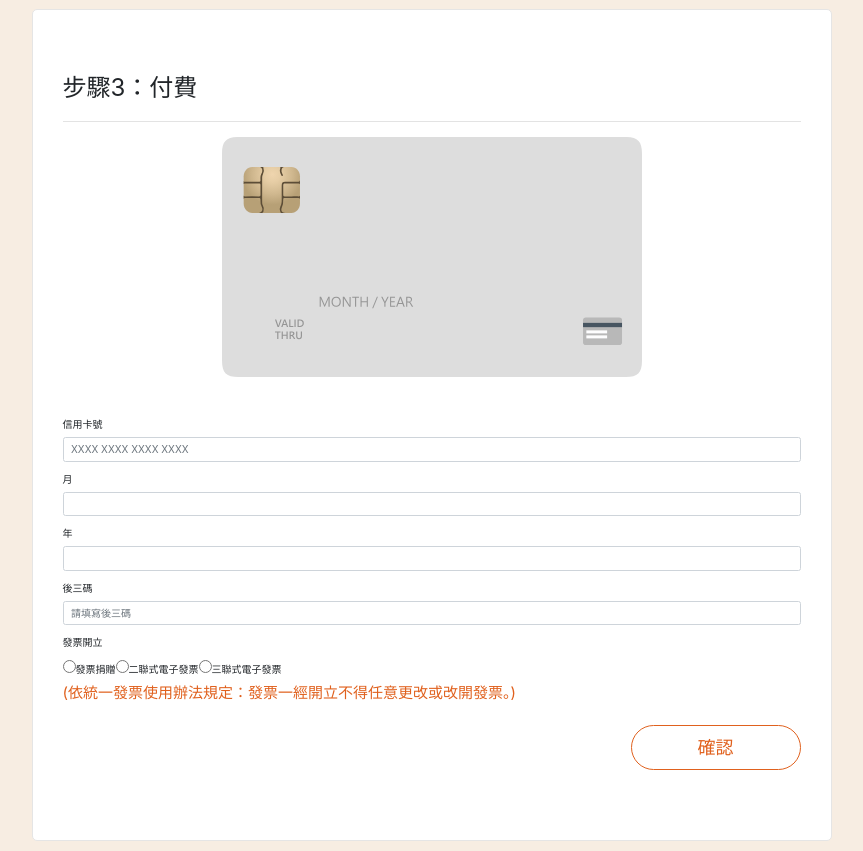
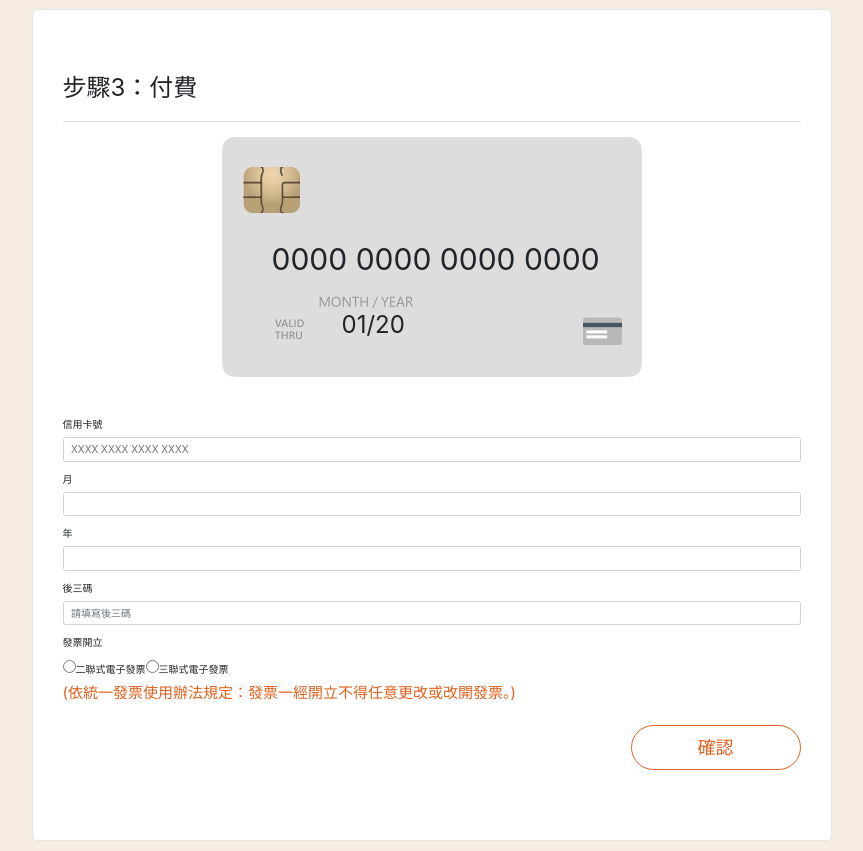
Before and after one commit to as2million/group_c, a React (Create React App) app: page / in a window 1280 px wide. Shown: the part 1842-2693 px from the top of the page, without its empty margins (26-889 px from the left). Built offline with nearby package versions, Linux system fonts and the light colour scheme.

Commit message:
cart-1026進度

```diff
--- /dev/null
+++ b/src/Cha/Components/Cha-Cart-Step-Card-Step1/ChaCartStepCardStep1.js
@@ -0,0 +1,41 @@
+import React, { useState, useEffect } from 'react'
+import ChaOrder from 'Cha/Components/Cha-Order/ChaOrder'
+import './ChaCartStepCardStep1.scss'
+
+function ChaCartStepCardStep1(props) {
+  return (
+    <>
+      <div className="main-card main-card-step1">
+        <div className="step-header">步驟1：餐點明細</div>
+        <ChaOrder />
+        <ChaOrder />
+        <ChaOrder />
+        <ChaOrder />
+        <ChaOrder />
+        <ChaOrder />
+        <ChaOrder />
+        <ChaOrder />
+        <ChaOrder />
+        <div className="horizontal-line"></div>
+        <div className="step1-total-price">
+          <div className="step1-total-price-word">小計</div>
+          <div className="step1-total-price-number">$1368</div>
+        </div>
+        {/* 確認按鈕 */}
+        <div className="step-check-btn-div">
+          <input type="button" value="確認" className="step-check-btn" />
+        </div>
+        <div className="horizontal-line"></div>
+        <div className="step1-promotion-header-div">
+          <div className="step1-promotion-header">你可能還想來點</div>
+        </div>
+        <div className="step1-promotion-row">
+          <div className="step1-promotion-picture"></div>
+          <div className="step1-promotion-picture"></div>
+          <div className="step1-promotion-picture"></div>
+        </div>
+      </div>
+    </>
+  )
+}
+export default ChaCartStepCardStep1
--- /dev/null
+++ b/src/Cha/Components/Cha-Cart-Step-Card-Step1/ChaCartStepCardStep1.scss
@@ -0,0 +1,84 @@
+
+  .main-card {
+    width: 800px;
+    border-radius: 5px;
+    border: 1px solid #e5e5e5;
+    background-color: #fff;
+    margin-right: 5px;
+    margin-bottom: 10px;
+    padding: 30px;
+    box-sizing: border-box;
+  }
+
+  .step-header {
+    font-size: 24px;
+    border-bottom: 1px solid #8585853a;
+    padding-top: 15px;
+    padding-bottom: 15px;
+    margin-top: 15px;
+    margin-bottom: 15px;
+  }
+
+  .step1-total-price {
+    display: flex;
+    justify-content: flex-end;
+    margin-top: 10px;
+  }
+  .step1-total-price-word {
+    font-size: 15px;
+    color: #858585;
+    margin-right: 5px;
+    margin-top: 10px;
+  }
+
+  .step1-total-price-number {
+    font-size: 36px;
+    color: #f48145;
+  }
+
+  .step-check-btn {
+    height: 45px;
+    width: 170px;
+    border-radius: 50px;
+    background-color: #fff;
+    border: solid 1px #e0611e;
+    outline: none;
+    color: #e0611e;
+    font-size: 18px;
+    &:hover {
+      background-color: #e0611e;
+      color: #fff;
+    }
+  }
+  .step-check-btn-div {
+    display: flex;
+    justify-content: flex-end;
+    margin-top: 20px;
+    margin-bottom: 40px;
+  }
+  .step1-promotion-header-div {
+    display: flex;
+    justify-content: center;
+    margin-top: 20px;
+    margin-bottom: 20px;
+    .step1-promotion-header {
+      color: #f48145;
+      font-size: 20px;
+      font-weight: 600;
+    }
+  }
+  .step1-promotion-row {
+    display: flex;
+    justify-content: center;
+    margin-bottom: 20px;
+  }
+  .step1-promotion-picture {
+    background-color: #faf;
+    width: 133px;
+    height: 133px;
+    margin: 0 20px 0 20px;
+  }
+
+  .horizontal-line {
+    border-bottom: 1px solid #8585853a;
+  }
--- a/src/Cha/Components/Cha-Cart-Submit-Card/ChaCartSubmitCard.scss
+++ b/src/Cha/Components/Cha-Cart-Submit-Card/ChaCartSubmitCard.scss
@@ -39,6 +39,7 @@
     color: #f48145;
     font-weight: 600;
     font-size: 36px;
+    margin-top: -10px;
   }
 
   .shopping-cart-btn {
@@ -59,8 +60,8 @@
   .shopping-cart-btn-div {
     display: flex;
     justify-content: center;
-    margin-top: 20px;
-    margin-bottom: 20px;
+    margin-top: 30px;
+    margin-bottom: 30px;
   }
 
   .horizontal-line{
--- a/src/Cha/Pages/Cha-Cart/ChaCart.js
+++ b/src/Cha/Pages/Cha-Cart/ChaCart.js
@@ -1,7 +1,10 @@
 import React, { useState, useEffect } from 'react'
+
 import ChaCartProgressBar from 'Cha/Components/Cha-Cart-ProgressBar/ChaCartProgressBar'
-import ChaOrder from 'Cha/Components/Cha-Order/ChaOrder'
+// import ChaOrder from 'Cha/Components/Cha-Order/ChaOrder'
 import ChaCartSubmitCard from 'Cha/Components/Cha-Cart-Submit-Card/ChaCartSubmitCard'
+import ChaCartStepCardStep1 from 'Cha/Components/Cha-Cart-Step-Card-Step1/ChaCartStepCardStep1'
+
 import ChaCreditCardFront from 'Cha/Pages/Cha-Cart/Images/Cha-Credit-Card-Front.svg'
 import ChaCreditCardBack from 'Cha/Pages/Cha-Cart/Images/Cha-Credit-Card-Back.svg'
 
@@ -15,36 +18,7 @@ function ChaCart(props) {
         {/* 訂單步驟欄，開始 */}
         <main>
           {/* 步驟一，開始 */}
-          <div className="main-card main-card-step1">
-            <div className="step-header">步驟1：餐點明細</div>
-            <ChaOrder />
-            <ChaOrder />
-            <ChaOrder />
-            <ChaOrder />
-            <ChaOrder />
-            <ChaOrder />
-            <ChaOrder />
-            <ChaOrder />
-            <ChaOrder />
-            <div className="horizontal-line"></div>
-            <div className="step1-total-price">
-              <div className="step1-total-price-word">小計</div>
-              <div className="step1-total-price-number">$1368</div>
-            </div>
-            {/* 確認按鈕 */}
-            <div className="step-check-btn-div">
-              <input type="button" value="確認" className="step-check-btn" />
-            </div>
-            <div className="horizontal-line"></div>
-            <div className="step1-promotion-header-div">
-              <div className="step1-promotion-header">你可能還想來點</div>
-            </div>
-            <div className="step1-promotion-row">
-              <div className="step1-promotion-picture"></div>
-              <div className="step1-promotion-picture"></div>
-              <div className="step1-promotion-picture"></div>
-            </div>
-          </div>
+          <ChaCartStepCardStep1 />
           {/* 步驟一，結束 */}
           {/* 步驟二，開始 */}
           <div className="main-card main-card-step2">
@@ -134,22 +108,44 @@ function ChaCart(props) {
           {/* 步驟三，開始 */}
           <div className="main-card main-card-step3">
             <div className="step-header">步驟3：付費</div>
+            {/* 信用卡圖片，開始 */}
             <div className="Cha-Credit-Card-div">
               <div className="Cha-Credit-Card-flip">
+                <div className="Cha-Credit-Card-all">
                   <img
                     src={ChaCreditCardFront}
                     // src={ChaCreditCardBack}
                     className="Cha-Credit-Card"
                     alt="ChaCreditCart"
                   ></img>
+                  <div className="card-number-on-picture">
+                    0000 0000 0000 0000
+                  </div>
+                  <div className="card-MONTH-YEAR-on-picture">
+                    <span>01</span>/<span>20</span>
+                  </div>
+                </div>
+                <div className="Cha-Credit-Card-all">
                   <img
                     // src={ChaCreditCardFront}
                     src={ChaCreditCardBack}
                     className="Cha-Credit-Card"
                     alt="ChaCreditCart"
                   ></img>
+                  <input
+                    type="text"
+                    className="form-control card-3number-on-picture"
+                    id="card-3number-on-picture"
+                    name="card-3number-on-picture"
+                    placeholder="●●●"
+                    // disabled
+                    // value="111"
+                  />
+                  {/* <div className="card-3number-on-picture">000</div> */}
                 </div>
               </div>
+            </div>
+            {/* 信用卡圖片，結束 */}
             <form action="#" id="#">
               {/* 信用卡號 */}
               <div className="form-group">
@@ -211,7 +207,7 @@ function ChaCart(props) {
                       type="radio"
                       value="1"
                     />
-                    <label className="choice" for="invoice_type_1">
+                    {/* <label className="choice" for="invoice_type_1">
                       發票捐贈
                     </label>
                   </div>
@@ -222,7 +218,7 @@ function ChaCart(props) {
                       name="invoice_type"
                       type="radio"
                       value="2"
-                    />
+                    /> */}
                     <label className="choice" for="invoice_type_2">
                       二聯式電子發票
                     </label>
@@ -244,6 +240,54 @@ function ChaCart(props) {
               <p className="step3-receipt-alert">
                 (依統一發票使用辦法規定：發票一經開立不得任意更改或改開發票。)
               </p>
+              {/* <div className="form-group-l-1">
+                <div className="H-box-5">
+                  <p className="font-l-1">載具類型</p>
+                  <div className="form-group-l-1">
+                    <select className="s1 s3" id="card_type" name="card_type">
+                      <option value="1">會員載具</option>
+                      <option value="2">手機載具</option>
+                      <option value="3">自然人憑證</option>
+                    </select>
+                  </div>
+                </div>
+                <div className="H-box-5 div_card_no" style="">
+                  <p className="font-l-1">
+                    <span ori="載具號碼" err="載具號碼未輸入或錯誤">
+                      載具號碼
+                    </span>
+                  </p>
+                  <div className="form-group-l-1">
+                    <input
+                      type="text"
+                      id="card_no"
+                      name="card_no"
+                      value=""
+                      maxlength=""
+                      placeholder="載具號碼"
+                      className="form-control"
+                    />
+                  </div>
+                </div>
+              </div>
+              <div class="H-box-6">
+                <p class="font-l-1">
+                  <span ori="Email" err="請輸入Email">
+                    Email
+                  </span>
+                </p>
+                <div class="form-group-l-1">
+                  <input
+                    type="email"
+                    id="email_2"
+                    name="email_2"
+                    value=""
+                    maxlength=""
+                    placeholder="Email"
+                    class="form-control"
+                  />
+                </div>
+              </div> */}
 
               <div className="step-check-btn-div">
                 <input type="button" value="確認" className="step-check-btn" />
--- a/src/Cha/Pages/Cha-Cart/ChaCart.scss
+++ b/src/Cha/Pages/Cha-Cart/ChaCart.scss
@@ -124,11 +124,11 @@ body {
 .step2-5-take-address-1 {
   border: 1px solid #e0611e;
 }
-.Cha-Credit-Card{
+.Cha-Credit-Card {
   width: 420px;
 }
 
-.Cha-Credit-Card-div{
+.Cha-Credit-Card-div {
   display: flex;
   justify-content: center;
 
@@ -136,43 +136,58 @@ body {
 }
 
 .Cha-Credit-Card-flip {
-  // // position: absolute;
-  // left: 100px;
-  // width: 400px;
   width: 420px;
   height: 240px;
   transform-style: preserve-3d;
-  img {
-    position: absolute;
-    left: 0;
-    top: 0;
-    backface-visibility: hidden;
-  }
+}
+.Cha-Credit-Card-all {
+  position: absolute;
+  left: 0;
+  top: 0;
+  backface-visibility: hidden;
+}
+.Cha-Credit-Card-flip .Cha-Credit-Card-all:nth-of-type(1) {
+  // background: blue;
+  transition: 0.5s transform;
 }
 
-.Cha-Credit-Card-flip img:nth-of-type(1) {
-  // background: blue;
-  transition: .5s transform
+.Cha-Credit-Card-flip .Cha-Credit-Card-all:nth-of-type(2) {
+  // background: red;
+  transform: rotateY(-180deg);
+  transition: 0.5s transform;
 }
 
-.Cha-Credit-Card-flip img:nth-of-type(2) {
-  // background: red;
-  transform: rotateY(-180deg);
-  transition: .5s transform
-}
-
-.Cha-Credit-Card-flip:hover img:nth-of-type(1) {
+.Cha-Credit-Card-flip:hover .Cha-Credit-Card-all:nth-of-type(1) {
   transform: rotateY(180deg);
 }
-.Cha-Credit-Card-flip:hover img:nth-of-type(2) {
+.Cha-Credit-Card-flip:hover .Cha-Credit-Card-all:nth-of-type(2) {
   transform: rotateY(0deg);
 }
 
-.step3-5-receipt-div{
+.step3-5-receipt-div {
   display: flex;
 }
-
-.step3-receipt-alert{
-  color:#e0611e;
+.card-number-on-picture {
+  position: absolute;
+  left: 50px;
+  top: 100px;
+  font-size: 30px;
+}
+.card-MONTH-YEAR-on-picture {
+  position: absolute;
+  left: 120px;
+  top: 170px;
+  font-size: 24px;
+}
+.card-3number-on-picture{
+  position: absolute;
+  left: 310px;
+  top: 125px;
+  font-size: 24px;
+  background-color: rgba(49, 0, 0, 0);
+  border: none;
+}
+.step3-receipt-alert {
+  color: #e0611e;
   font-size: 15px;
 }
```
Lines whose indentation alone changed are shown as unchanged.
